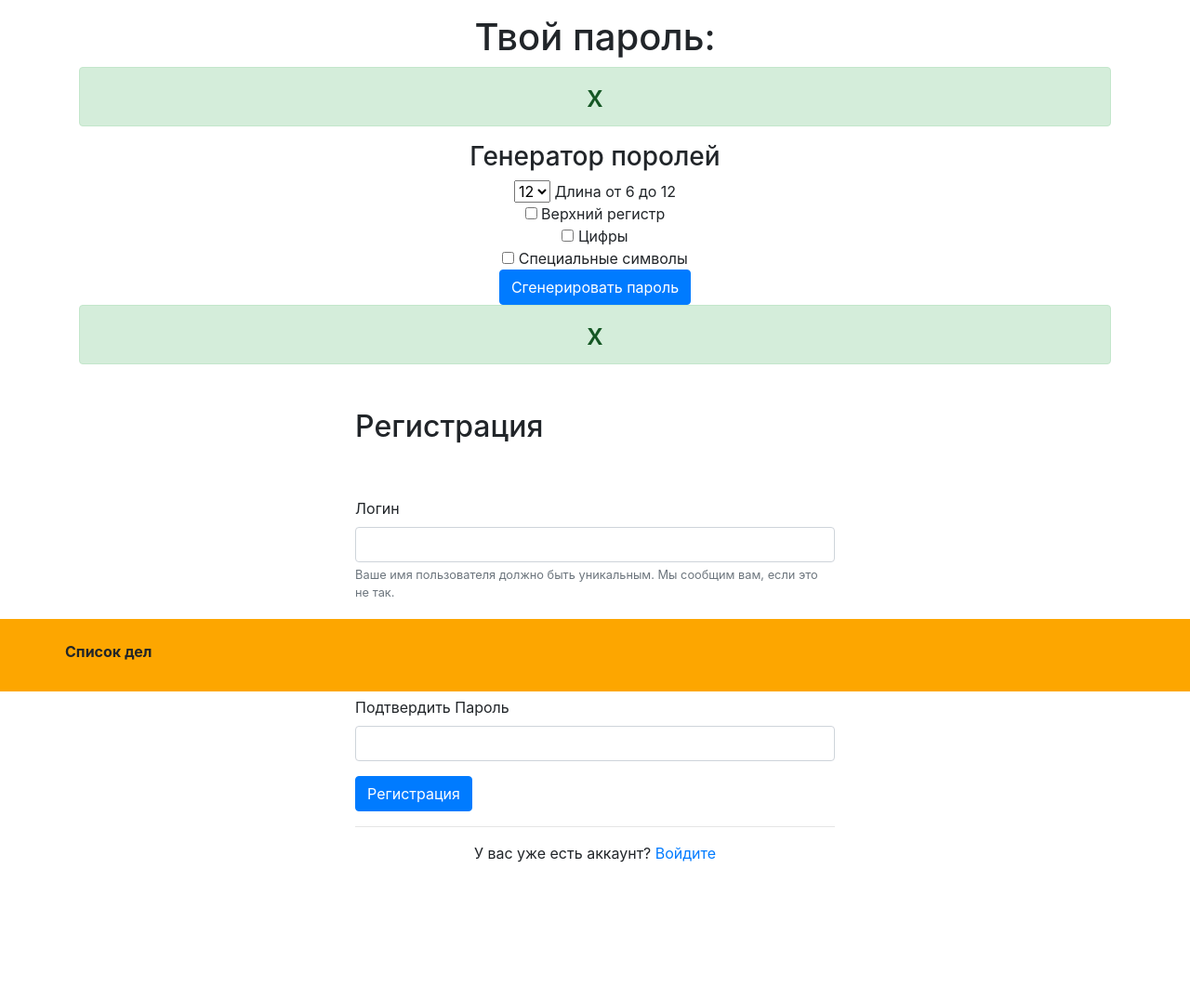
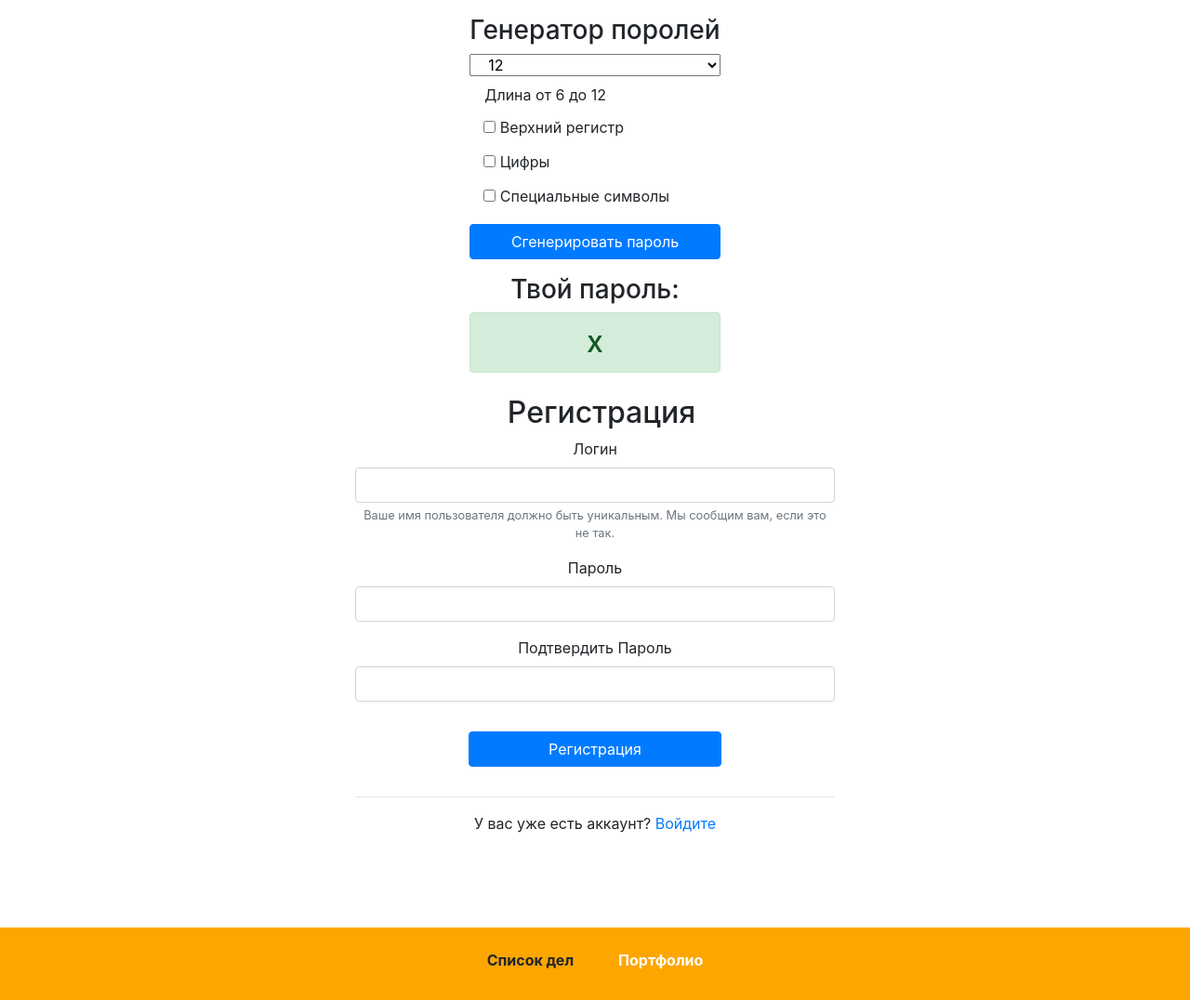
Before and after one commit to drhtka/todolist, a Django app: template generator/templates/generator/password.html in a window 1280 px wide. Shown: the part 56-1132 px from the top of the page at 93% size. Before the commit the page ends 984 px from the top, so only its background shows below. Run offline with Django 3.2, Linux system fonts and the light colour scheme; the template is opened without the code that fills it: most values are stand-ins (such as "Sample title", 1, 10 or a date in 2020); some libraries are stand-ins or nearby versions.

Commit message:
прячется футер на маленькх экранах при редакт

```diff
--- a/generator/templates/generator/generator.html
+++ b/generator/templates/generator/generator.html
@@ -1,11 +1,14 @@
 {#{% extends "todo/base.html" %}#}
 {% load static %}
 {% block content %}
-<div class="container tex">
+<div class="container"></div>
+    <div class="d-flex justify-content-around ">
+<div class="flex-direction-pass">
+        <div class="flex-direction-child">
         <h3>Генератор поролей</h3>
-
         <form action="{% url 'password' %}">
-        <select name="length">
+            <div class="d-flex flex-column justify-content-between">
+            <select name="length" class=" col-12 col-sm-12 col-md-12 col-lg-12 col-xl-12">
                 <option value="6">6</option>
                 <option value="7">7</option>
                 <option value="8">8</option>
@@ -16,20 +19,30 @@
 
                 {#                <option value="13">13</option>#}
                 {#            <option value="14">14</option>#}
-        </select>  Длина от 6 до 12
+            </select>  <span class="ml-3 mb-2 mt-2">Длина от 6 до 12</span>
+            <div class="container-tex">
+            <div class="column">
+                        <div class="field text-left  col-12 col-sm-12 col-md-12 col-lg-12 col-xl-12">
+                            <input type="checkbox" name="uppercase" class="mt-2 mb-3"> Верхний регистр
+                        </div>
+                        <div class="field text-left  col-12 col-sm-12 col-md-12 col-lg-12 col-xl-12">
+                            <input type="checkbox" name="numbers" class="mt-2 mb-3"> Цифры
+                        </div>
+                        <div class="field text-left  col-12 col-sm-12 col-md-12 col-lg-12 col-xl-12">
+                            <input type="checkbox" name="special" class="mt-2 mb-2"> Специальные символы
+                        </div>
+            </div></div>
+            <input type="submit" value="Сгенерировать пароль" class="btn btn-primary mt-3 mb-3   col-12 col-sm-12 col-md-12 col-lg-12 col-xl-12">
+            </div>
+        </form>
+        </div>
 
-        <br>
-        <input type="checkbox" name="uppercase"> Верхний регистр
-        <br>
-        <input type="checkbox" name="numbers"> Цифры
-        <br>
-        <input type="checkbox" name="special"> Специальные символы
-        <br>
+        <div class="flex-direction-child">
+        <h3 class=" text-center">Твой пароль:</h3>
+        <h2 class="alert alert-success text-center ">{{ password }}</h2>
+        </div>
+</div>
+    </div>
 
 
-
-        <input type="submit" value="Сгенерировать пароль" class="btn btn-primary">
-    </form>
-</div>
-    <h2 class="alert alert-success">{{ password }}</h2>
  {% endblock %}
--- a/generator/templates/generator/password.html
+++ b/generator/templates/generator/password.html
@@ -7,20 +7,59 @@
         margin-left: 33% !important;
     }
 </style>
-<div class="container text-center mt-3">
+<div class="container text-center- mt-3 justify-content-center">
 {#<div class="row ml-my">#}
 {#    <div class="col-md-2"><a href="{% url 'generator' %}" class="btn btn-success ml-3">Главная</a></div>#}
 {##}
 {#    <div class="col-md-3"><a href="{% url 'password' %}" class="btn btn-warning" >По умолчанию</a></div>#}
 {#</div>#}
 
-    <h1>Твой пароль:</h1>
 
-<h2 class="alert alert-success">{{ password }}</h2>
+
+{#<h2 class="alert alert-success">{{ password }}</h2>#}
 {% include 'generator/generator.html' %}
 
 </div>
+    <div class="row justify-content-center mt-2">
+        <div class="col-md-2 text-center">
+            <h2>Регистрация</h2>
+        </div>
+    </div>
+    <div class="row justify-content-center mt-25  content-down">
+        <div class="col-md-5">
+            {% if error %}
+                <div class="alert alert-danger" role="alert">
+                    {{ error }}
+                </div>
+            {% endif %}
+            <form method="POST">
+                {% csrf_token %}
+                <div class=" row justify-content-center">
+                    <div class="form-group col-10 col-sm-10 col-md-12 col-lg-12 col-xl-12 text-center">
+                        <label for="username">Логин</label>
+                        <input type="text" name="username" class="form-control" id="username" aria-describedby="usernameHelp">
+                        <small id="usernameHelp" class="form-text text-muted">Ваше имя пользователя должно быть уникальным. Мы сообщим вам, если это не так.</small>
+                    </div>
+                    <div class="form-group col-10 col-sm-10 col-md-12 col-lg-12 col-xl-12 text-center">
+                        <label for="password1">Пароль</label>
+                        <input type="password" name="password1" class="form-control" id="password1">
+                    </div>
+                    <div class="form-group col-10 col-sm-10 col-md-12 col-lg-12 col-xl-12 text-center">
+                        <label for="password2">Подтвердить Пароль</label>
+                        <input type="password" name="password2" class="form-control" id="password2">
+                    </div>
+                    <button type="submit" class="btn btn-primary col-6 col-sm-6 col-md-6 col-lg-6 col-xl-6 text-center mt-3 mb-3">Регистрация</button>
+                </div>
+            </form>
+            <hr>
+            <div class="text-center">
+                У вас уже есть аккаунт? <a href="{% url 'loginuser' %}">Войдите</a>
+            </div>
+        </div>
+    </div>
 
+
+{% comment %}
     <div class="row justify-content-center mt-5">
         <div class="col-md-5">
             <h2>Регистрация</h2>
@@ -55,7 +94,7 @@
                 У вас уже есть аккаунт? <a href="{% url 'loginuser' %}">Войдите</a>
             </div>
         </div>
-    </div>
+    </div>{% endcomment %}
     {#    {% include 'generator/generator.html' %}#}
     {#    {% include 'generator/password.html' %}#}
 {% endblock %}
--- a/todo/static/todo/css/style.css
+++ b/todo/static/todo/css/style.css
@@ -11,7 +11,7 @@ body
     overflow-x: hidden;
 }
 .footer {
-    position: fixed;
+    /*position: relative;*/
     left: 0;
     bottom: 0;
     width: 100%;
@@ -20,8 +20,48 @@ body
     text-align: center;
     padding: 15px;
     font-weight: bolder;
+    margin-top: 100px !important;
+}
+
+
+.content-down{
+    margin-bottom: 100px;
 }
 
 .btn-done{
     width: auto;
 }
+
+/*.field text{clear:both; text-align:left;}*/
+.text-center-pass{
+    margin: 0 auto !important;
+}
+
+.mb-create{
+    margin-bottom: 50px;
+}
+
+.datecompleted{
+    margin-bottom: 250px;
+}
+
+textarea {
+    resize: none;
+}
+
+
+/* MEDIA */
+
+@media  (min-width: 320px) and (max-width: 556px) {
+    .flex-direction-pass{
+        display: revert;
+    }
+
+    .flex-direction-child{
+        flex-direction: column;
+    }
+
+    .footer-vis{
+        display: none;
+    }
+}
--- a/todo/templates/todo/base.html
+++ b/todo/templates/todo/base.html
@@ -80,11 +80,13 @@
 {% block footer %}
     <div class="footer">
         <div class="container">
-    <div class="row justify-content-start mt-2">
-            <p>Список дел</p>
-    </div>
+            <div class="row justify-content-center mt-2">
+                    <p>Список дел</p>
+                <p class="ml-5"><a class="text-white text-decoration-none link-main" href="http://www.портфолио.pp.ua/">Портфолио</a></p>
+            </div>
         </div>
     </div>
+
 {% endblock footer %}
 
 
@@ -94,8 +96,7 @@
 <script src="https://cdn.jsdelivr.net/npm/popper.js@1.16.0/dist/umd/popper.min.js" integrity="sha384-Q6E9RHvbIyZFJoft+2mJbHaEWldlvI9IOYy5n3zV9zzTtmI3UksdQRVvoxMfooAo" crossorigin="anonymous"></script>
 <script src="https://stackpath.bootstrapcdn.com/bootstrap/4.4.1/js/bootstrap.min.js" integrity="sha384-wfSDF2E50Y2D1uUdj0O3uMBJnjuUD4Ih7YwaYd1iqfktj0Uod8GCExl3Og8ifwB6" crossorigin="anonymous"></script>
 
-
-
+{% block script %}{% endblock script %}
 </body>
 
 </html>
--- a/todo/templates/todo/createtodo.html
+++ b/todo/templates/todo/createtodo.html
@@ -3,7 +3,7 @@
 
 {% block content %}
     <div class="container"></div>
-        <div class="row justify-content-center mt-5">
+        <div class="row justify-content-center mt-2">
             <div class="col-10 col-sm-10 col-md-7 col-lg-5 col-xl-5">
                 <h2>Задача</h2>
             </div>
@@ -11,7 +11,7 @@
     </div>
 
     <div class="container"></div>
-    <div class="row justify-content-center mt-5">
+    <div class="row justify-content-center mt-2">
         <div class="col-10 col-sm-10 col-md-7 col-lg-5 col-xl-5">
             {% if error %}
                 <div class="alert alert-danger" role="alert">
@@ -33,7 +33,7 @@
                     <label class="form-check-label" for="important">Важно</label>
                 </div>
                 <div class="row justify-content-center">
-                <button type="submit" class="btn btn-primary col-5 col-sm-5 col-md-5 col-lg-5 col-xl-5 m-1">Сохранить</button>
+                <button type="submit" class="btn btn-primary col-5 col-sm-5 col-md-5 col-lg-5 col-xl-5 m-1 mb-create">Сохранить</button>
                 </div>
             </form>
         </div>
--- a/todo/templates/todo/currenttodos.html
+++ b/todo/templates/todo/currenttodos.html
@@ -20,7 +20,7 @@
         {% if todos %}
             <div class="list-group">
                 {% for todo in todos %}
-                    <a href="{% url 'viewtodo' todo.id %}" class="list-group-item list-group-item-success{% if todo.important %} list-group-item-danger{% endif %}"><b>{{ todo.title }}</b>
+                    <a href="{% url 'viewtodo' todo.id %}" class="text-decoration-none list-group-item list-group-item-success{% if todo.important %} list-group-item-danger{% endif %}"><b>{{ todo.title }}</b>
                         {% if todo.memo %} - {{ todo.memo|truncatechars:30 }}
         {% endif %}
                     </a>
--- a/todo/templates/todo/home.html
+++ b/todo/templates/todo/home.html
@@ -7,7 +7,7 @@
     <br>
     <br>
     <br>
-    <div class="container">
+    <div class="container content-down">
     <div class="row justify-content-center mt-5">
         <div class="col-12 col-sm-12 col-md-12 col-lg-12 col-xl-12 text-center">
 
```
Also changed, not shown: todo/templates/todo/loginuser.html (+9 -7 lines), todo/templates/todo/signupuser.html (+9 -7 lines), todo/templates/todo/viewtodo.html (+22 -10 lines). Lines whose indentation alone changed are shown as unchanged.
